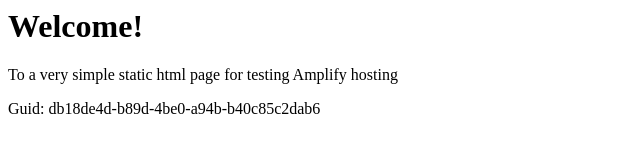
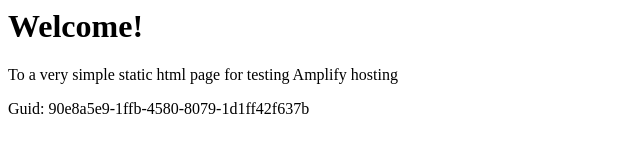
Before and after one commit to aws-aemilia-yul/Github-PR-Commit-Integration-Test-DoNotTouch-GithubWebhookPreviewCanaryTest-v1-prod-ca-central-1, a website: page src/index.html in a window 1280 px wide. Shown: the full height of the page, 0-640 px from the left. Drawn offline with Linux system fonts and the light colour scheme.

Commit message:
commit from integ tests

```diff
--- a/src/index.html
+++ b/src/index.html
@@ -12,6 +12,6 @@
 <body>
     <h1>Welcome!</h1>
     <p>To a very simple static html page for testing Amplify hosting</p>
-    <p>Guid: db18de4d-b89d-4be0-a94b-b40c85c2dab6</p></body>
+    <p>Guid: 90e8a5e9-1ffb-4580-8079-1d1ff42f637b</p></body>
 
 </html>
```
